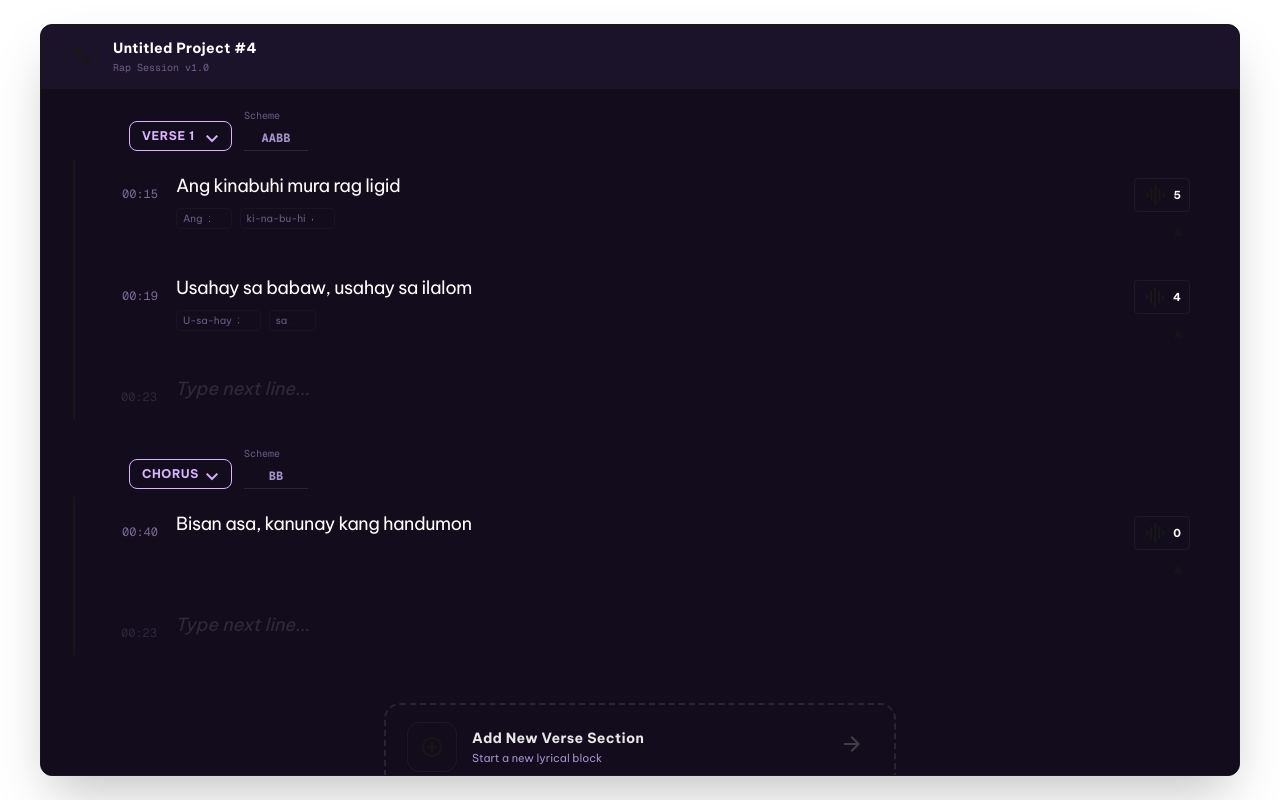
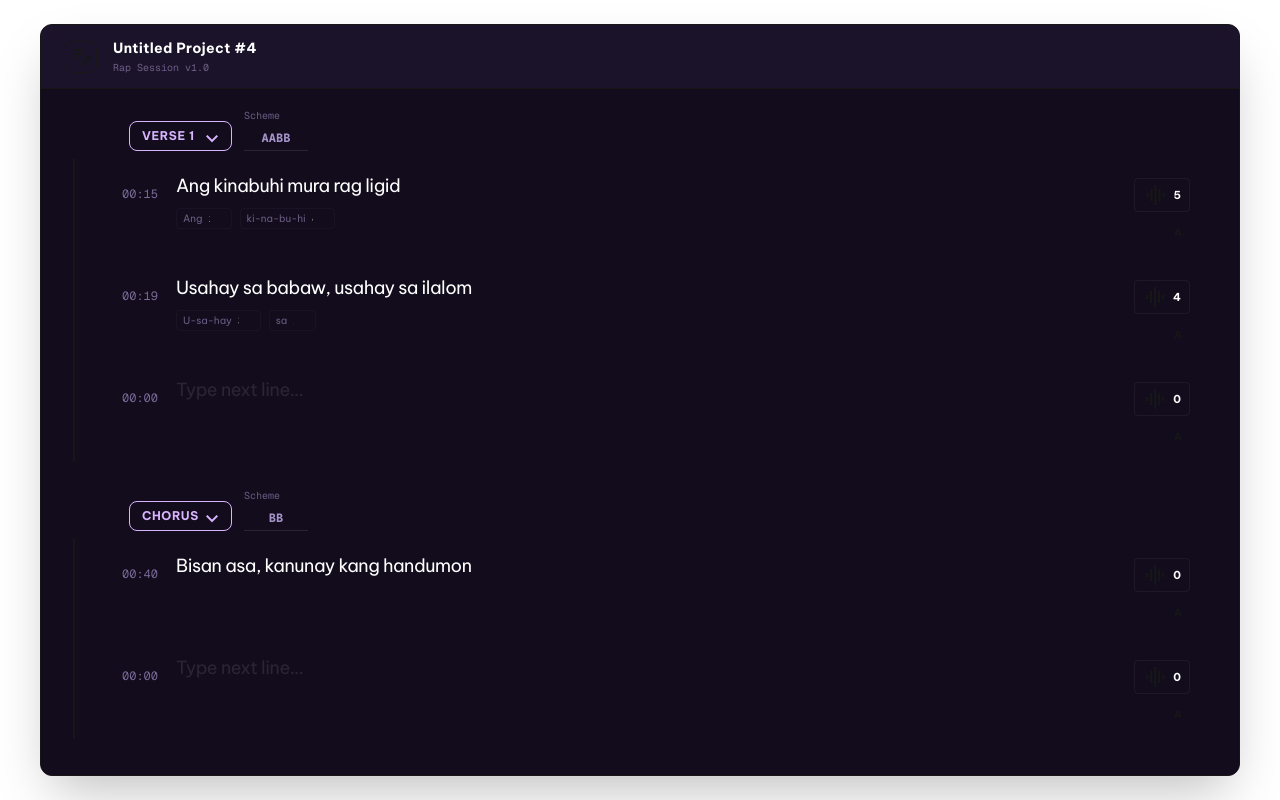
Before and after one commit to JunSayke/bars-re-web, a Next.js app: page /editor in a window 1280 px wide. Built offline with nearby package versions, Linux system fonts and the light colour scheme.

Commit message:
Editor: remove special 'Type next line' input; make trailing lines ordinary LyricLine with 'Type next line...' placeholder and fix focus behavior

```diff
--- a/src/components/molecules/LyricLine.tsx
+++ b/src/components/molecules/LyricLine.tsx
@@ -17,12 +17,13 @@ type Props = {
   rhyme?: string;
   autoFocus?: boolean;
   suppressFocus?: boolean;
+  placeholder?: string;
   onChange?: (state: { time: string; lyric: string; syllables: Syllable[] }) => void;
   onEnter?: () => void;
   onBackspaceEmpty?: () => void;
 };
 
-export default function LyricLine({ time = "00:00", lyric = "", syllables = [], count = 0, rhyme = "A", autoFocus = false, suppressFocus = false, onChange, onEnter, onBackspaceEmpty }: Props) {
+export default function LyricLine({ time = "00:00", lyric = "", syllables = [], count = 0, rhyme = "A", autoFocus = false, suppressFocus = false, placeholder, onChange, onEnter, onBackspaceEmpty }: Props) {
   function handleKeyDown(e: React.KeyboardEvent<HTMLInputElement>) {
     if (e.key === "Enter") {
       e.preventDefault();
@@ -37,7 +38,7 @@ export default function LyricLine({ time = "00:00", lyric = "", syllables = [],
     <div className="relative flex gap-4 p-3 pr-4 rounded-xl hover:bg-surface-lighter/20 transition-all group/line border border-transparent hover:border-white/5">
       <TimestampInput value={time} onChange={(t) => onChange?.({ time: t, lyric, syllables })} />
       <div className="flex-1 min-w-0 flex flex-col gap-2">
-        <LyricInput value={lyric} onChange={(v) => onChange?.({ time, lyric: v, syllables })} onKeyDown={handleKeyDown} autoFocus={autoFocus} disabled={suppressFocus} />
+        <LyricInput placeholder={placeholder} value={lyric} onChange={(v) => onChange?.({ time, lyric: v, syllables })} onKeyDown={handleKeyDown} autoFocus={autoFocus} disabled={suppressFocus} />
         <div className="flex flex-wrap items-center gap-2 opacity-60 group-hover/line:opacity-100 transition-opacity">
           {syllables.map((s, i) => (
             <SyllableTag key={i} text={s.text} value={s.value} onChange={(n) => {
--- a/src/components/organisms/LyricsPanel.tsx
+++ b/src/components/organisms/LyricsPanel.tsx
@@ -36,37 +36,28 @@ export default function LyricsPanel() {
   ]);
 
   const [focusTarget, setFocusTarget] = useState<{ sectionId: string; lineId: string } | null>(null);
-  const [nextLine, setNextLine] = useState<Record<string, string>>(() => Object.fromEntries(sections.map(s => [s.id, ""])));
-  const [focusNextLineId, setFocusNextLineId] = useState<string | null>(null);
+  // Ensure each section always has at least one trailing empty line
+  function normalizeSections(secs: Section[]) {
+    return secs.map((s) => {
+      const copy = { ...s, lines: [...s.lines] };
+      if (copy.lines.length === 0 || copy.lines[copy.lines.length - 1].lyric !== "") {
+        copy.lines.push(newLine());
+      }
+      return copy;
+    });
+  }
 
+  // Ensure initial sections have a trailing empty line
   React.useEffect(() => {
-    if (!focusNextLineId) return;
-    // delay focusing to allow DOM to settle after insertion
-    // retry focusing multiple times to reliably override browser focus moves
-    let attempts = 0;
-    const iv = setInterval(() => {
-      attempts += 1;
-      const el = document.querySelector<HTMLInputElement>(`input[data-nextline-id="${focusNextLineId}"]`);
-      // If a newly created lyric input grabbed focus, blur it first
-      const active = document.activeElement as HTMLElement | null;
-      if (active && active.tagName === "INPUT" && active.getAttribute("placeholder") === "Write lyrics...") {
-        (active as HTMLInputElement).blur();
-      }
-      if (el) {
-        el.focus();
-      }
-      if (el || attempts > 20) {
-        clearInterval(iv);
-        setFocusNextLineId(null);
-      }
-    }, 100);
-    return () => clearInterval(iv);
-  }, [focusNextLineId]);
+    setSections((s) => normalizeSections(s));
+    // run once on mount
+    // eslint-disable-next-line react-hooks/exhaustive-deps
+  }, []);
 
   function updateLine(sectionIdx: number, lineIdx: number, state: Line) {
     const next = [...sections];
     next[sectionIdx].lines[lineIdx] = state;
-    setSections(next);
+    setSections(normalizeSections(next));
   }
 
   function insertLineAfter(sectionIdx: number, lineIdx: number) {
@@ -74,8 +65,13 @@ export default function LyricsPanel() {
     const id = genId();
     const newL = { ...newLine(), id };
     next[sectionIdx].lines.splice(lineIdx + 1, 0, newL);
-    setSections(next);
-    setFocusTarget({ sectionId: next[sectionIdx].id, lineId: id });
+    setSections(normalizeSections(next));
+    // delay focusing to allow the DOM and placeholder mapping to settle
+    setTimeout(() => {
+      const secAfter = (sections[sectionIdx] || next[sectionIdx]);
+      const last = secAfter?.lines[secAfter.lines.length - 1];
+      if (last) setFocusTarget({ sectionId: next[sectionIdx].id, lineId: last.id });
+    }, 40);
   }
 
   function deleteLine(sectionIdx: number, lineIdx: number): { sectionId: string; lineId: string } | null {
@@ -100,7 +96,7 @@ export default function LyricsPanel() {
       if (targetLine) focus = { sectionId: sec.id, lineId: targetLine.id };
     }
 
-    setSections(next);
+    setSections(normalizeSections(next));
     return focus;
   }
 
@@ -108,8 +104,7 @@ export default function LyricsPanel() {
     const next = [...sections];
     const id = genId();
     next.push({ id, name: "Verse", scheme: "AAAA", lines: [newLine()] });
-    setSections(next);
-    setNextLine((s) => ({ ...s, [id]: "" }));
+    setSections(normalizeSections(next));
     setFocusTarget({ sectionId: id, lineId: next[next.length - 1].lines[0].id });
   }
 
@@ -131,6 +126,7 @@ export default function LyricsPanel() {
                 lyric={l.lyric}
                 syllables={l.syllables}
                 count={l.syllables.reduce((s, x) => s + x.value, 0)}
+                placeholder={idx === sec.lines.length - 1 ? "Type next line..." : undefined}
                 autoFocus={!!(focusTarget && focusTarget.sectionId === sec.id && focusTarget.lineId === l.id)}
                 suppressFocus={l.skipFocus}
                 onChange={(s) => updateLine(sIdx, idx, { ...l, time: s.time, lyric: s.lyric, syllables: s.syllables })}
@@ -146,77 +142,9 @@ export default function LyricsPanel() {
               />
             ))}
 
-            <div className="relative flex gap-4 p-3 pr-4 rounded-xl transition-all group/line opacity-50 hover:opacity-100">
-              <div className="pt-2 shrink-0">
-                <div className="relative">
-                  <input className="w-12 bg-transparent text-[#a492c9]/40 text-xs font-mono text-right border-none p-0.5" disabled type="text" value="00:23" />
-                </div>
-              </div>
-              <div className="flex-1 min-w-0">
-                <input
-                  className="w-full bg-transparent text-white/50 text-lg font-medium border-none focus:ring-0 p-0 italic"
-                  placeholder="Type next line..."
-                  type="text"
-                  value={nextLine[sec.id] ?? ""}
-                  onChange={(e) => setNextLine((s) => ({ ...s, [sec.id]: e.target.value }))}
-                  onKeyDown={(e) => {
-                    const key = e.key;
-                    if (key === "Enter") {
-                      e.preventDefault();
-                      const text = (nextLine[sec.id] ?? "").trim();
-                      const id = genId();
-                      const newL: Line = { id, time: "00:00", lyric: text, syllables: [], skipFocus: true };
-                      const next = [...sections];
-                      next[sIdx].lines.push(newL);
-                      setSections(next);
-                      setNextLine((s) => ({ ...s, [sec.id]: "" }));
-                      // temporarily make the inserted lyric not focusable by disabling it and then re-enable
-                      setTimeout(() => {
-                        setSections((prev) => {
-                          const copy = [...prev];
-                          const sec2 = copy[sIdx];
-                          if (!sec2) return prev;
-                          const ln = sec2.lines.find((x) => x.id === id);
-                          if (ln) {
-                            ln.skipFocus = false;
-                          }
-                          return copy;
-                        });
-                      }, 150);
-                      setFocusNextLineId(sec.id);
-                    }
-                    if (key === "Backspace") {
-                      // if the next-line input is empty, move focus to previous line
-                      if (!(nextLine[sec.id] ?? "")) {
-                        const lastIdx = sec.lines.length - 1;
-                        // blur this input first so the target can receive focus
-                        try {
-                          (e.target as HTMLInputElement).blur();
-                        } catch {}
-                        if (lastIdx >= 0) {
-                          const prev = { sectionId: sec.id, lineId: sec.lines[lastIdx].id };
-                          // delay focusing slightly to allow DOM to settle and override browser defaults
-                          setTimeout(() => setFocusTarget(prev), 40);
-                        } else {
-                          // no lines in this section; try previous section's last line
-                          const prevSec = sections[sIdx - 1];
-                          if (prevSec && prevSec.lines.length > 0) {
-                            const prev = { sectionId: prevSec.id, lineId: prevSec.lines[prevSec.lines.length - 1].id };
-                            setTimeout(() => setFocusTarget(prev), 40);
-                          }
-                        }
-                        // prevent default backspace behavior
-                        e.preventDefault();
-                      }
-                    }
-                  }}
-                  data-nextline-id={sec.id}
-                  aria-label="Type next line..."
-                />
-              </div>
+            {/* trailing input removed: sections now always include a trailing empty LyricLine */}
             </div>
           </div>
-        </div>
       ))}
 
       <div className="mt-12 flex justify-center pb-8">
```
